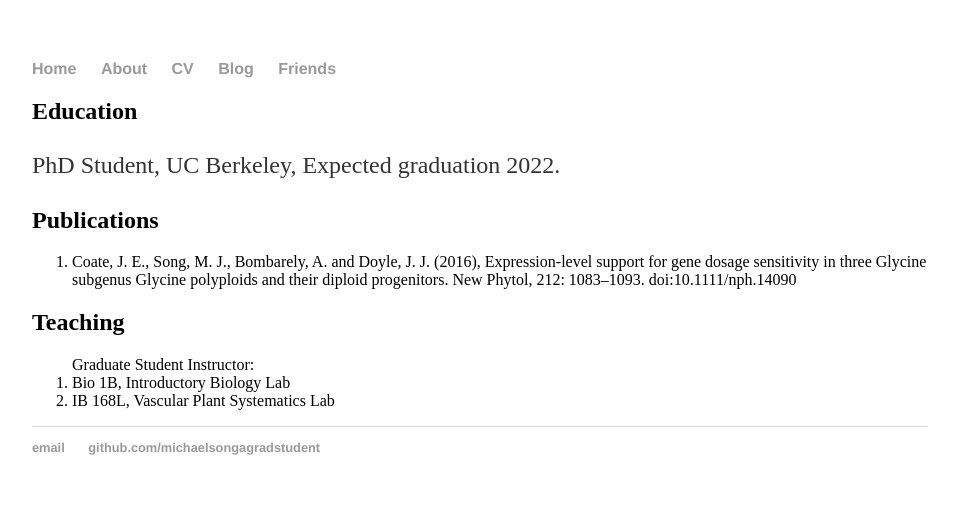
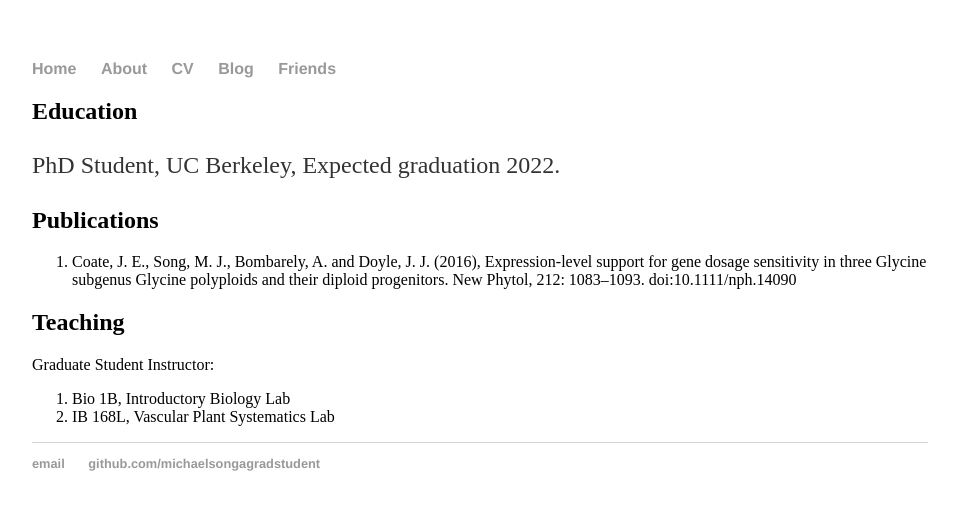
Before and after one commit to MichaelSongAGradStudent/MichaelSongAGradStudent.github.io, a Jekyll site: the page built from cv/index.html, in a window 1280 px wide. Shown: the top 510 px of the page, without its empty margins (160-1119 px from the left). Built offline with Jekyll 4.4.1, drawn with Linux system fonts in a browser that asks for light colours.

Commit message:
Update index.html

```diff
--- a/cv/index.html
+++ b/cv/index.html
@@ -10,7 +10,8 @@ title: A Simple CV
 	  <li>Coate, J. E., Song, M. J., Bombarely, A. and Doyle, J. J. (2016), Expression-level support for gene dosage sensitivity in three Glycine subgenus Glycine polyploids and their diploid progenitors. New Phytol, 212: 1083–1093. doi:10.1111/nph.14090</li>
   </ol>
   <h2>Teaching</h2>
-	<ol>Graduate Student Instructor:
+	Graduate Student Instructor:
+	<ol>
 		<li>Bio 1B, Introductory Biology Lab</li>
 		<li>IB 168L, Vascular Plant Systematics Lab</li>
   	</ol>
```
